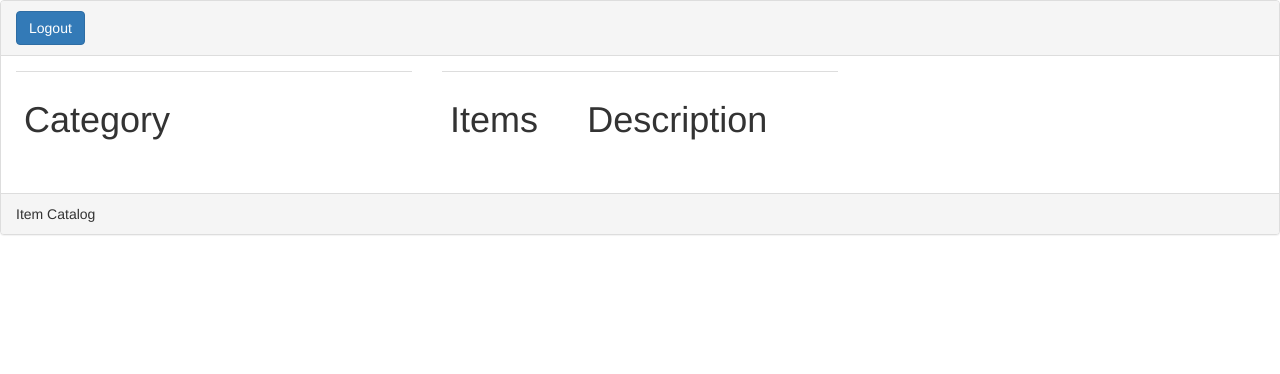
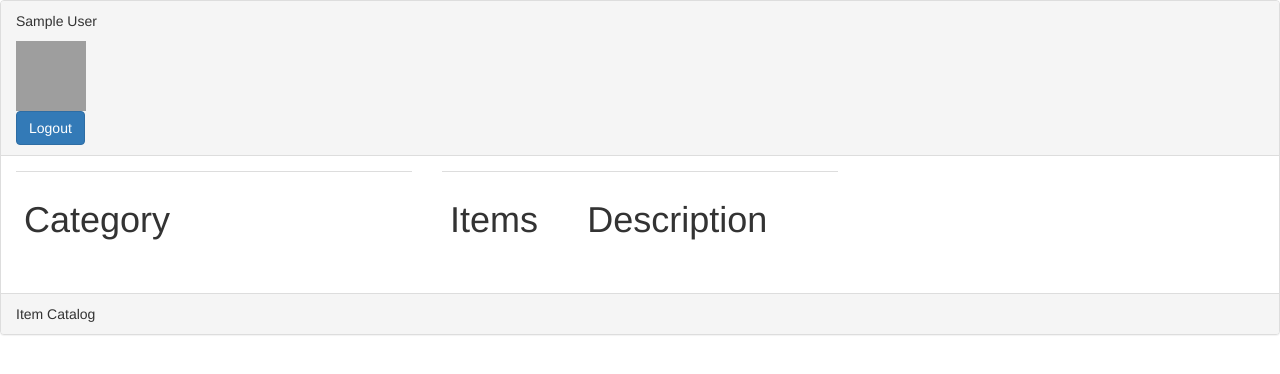
Before and after one commit to Ryuu-Naisho/itemCatalog, a Flask app: page /home in a window 1280 px wide. Shown: the top 374 px of the page. Run offline with Flask 2, Linux system fonts and the light colour scheme; the visitor is signed in with stand-in values (Sample User, id 1); lists and menus that the app fills with data are empty; some libraries are stand-ins or nearby versions; grey boxes are pictures that could not be loaded.

Commit message:
Pass user variable to header component to display username, images, and show either the login or logout button.

```diff
--- a/templates/components/header.html
+++ b/templates/components/header.html
@@ -7,9 +7,20 @@
 </head>
 <body>
 <div class="panel panel-default">
-	<div class="panel-heading">
-		<a href="{{url_for('logout')}}">
-	<button type="button" class="btn btn-primary">Logout</button>
-	</a>
-	</div>
+	{% if user['username'] %}
+		<div class="panel-heading">
+			<p>{{user['username']}}</p>
+			<img src="{{user['picture']}}" alt="{{user['username']}}" width="70px" height="70xp"/>
+			<br />
+			<a href="{{url_for('logout')}}">
+				<button type="button" class="btn btn-primary">Logout</button>
+			</a>
+		</div>
+	{% else %}
+		<div class="panel-heading">
+			<a href="{{url_for('login')}}">
+				<button type="button" class="btn btn-primary">Login</button>
+			</a>
+		</div>
+	{% endif %}
   		<div class="panel-body">
--- a/templates/home.html
+++ b/templates/home.html
@@ -1,4 +1,6 @@
-{% include 'components/header.html' %}
+{% with user = user %}
+	{% include 'components/header.html' %}
+{% endwith %}
 	<div class='row'>
 		<div class='col-xs-6 col-md-4'>
 			{% with categories = categories%}
--- a/templates/user_category.html
+++ b/templates/user_category.html
@@ -1,4 +1,6 @@
-{% include 'components/header.html' %}
+{% with user = user %}
+	{% include 'components/header.html' %}
+{% endwith %}
 	<a href="/">
 		<button type="button" class="btn btn-primary">Back</button>
 	</a>
--- a/templates/user_item.html
+++ b/templates/user_item.html
@@ -1,4 +1,6 @@
-{% include 'components/header.html' %}
+{% with user = user %}
+	{% include 'components/header.html' %}
+{% endwith %}
 <a href="/">
 	<button type="button" class="btn btn-primary">Back</button>
 </a>
```
